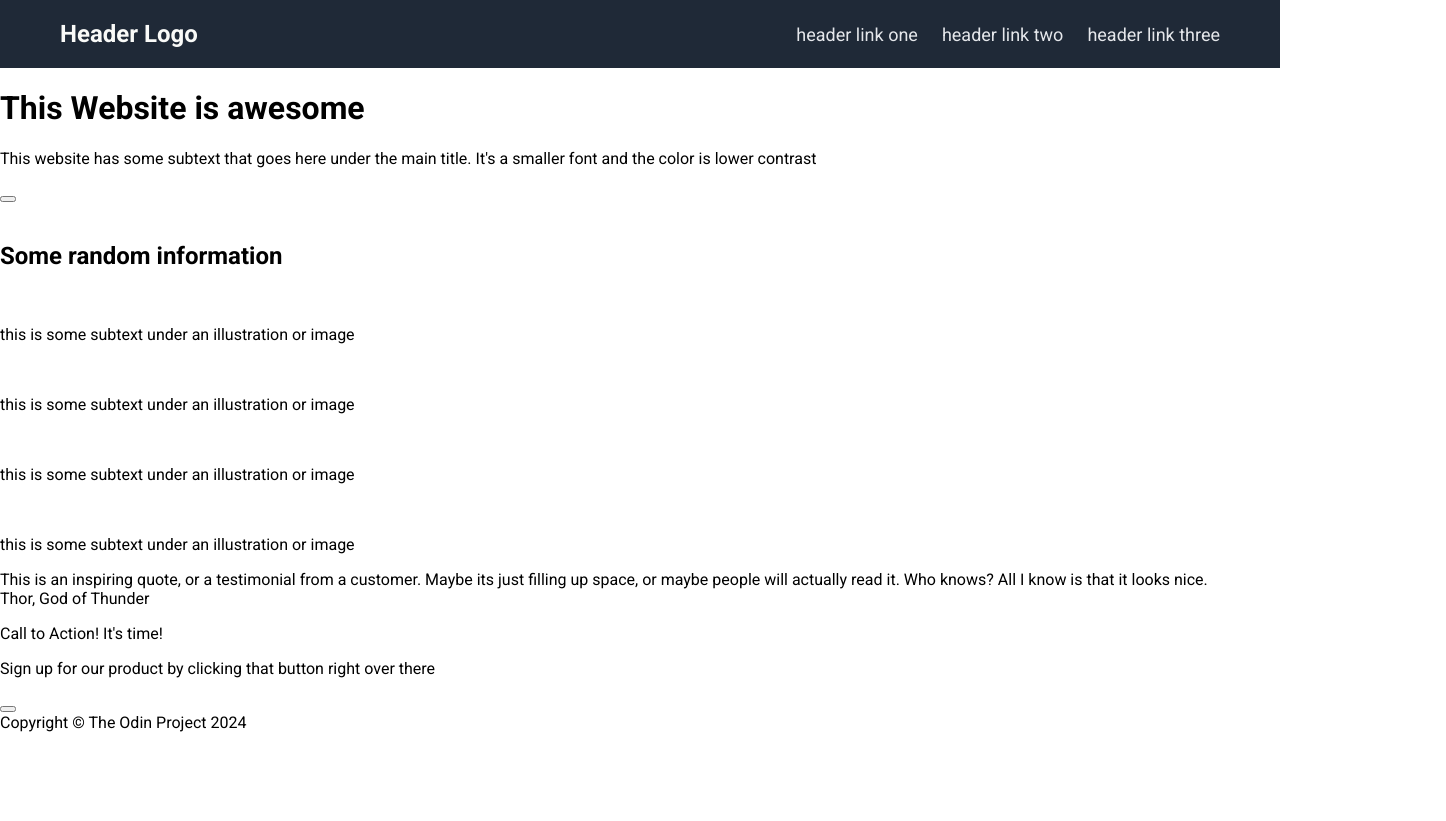
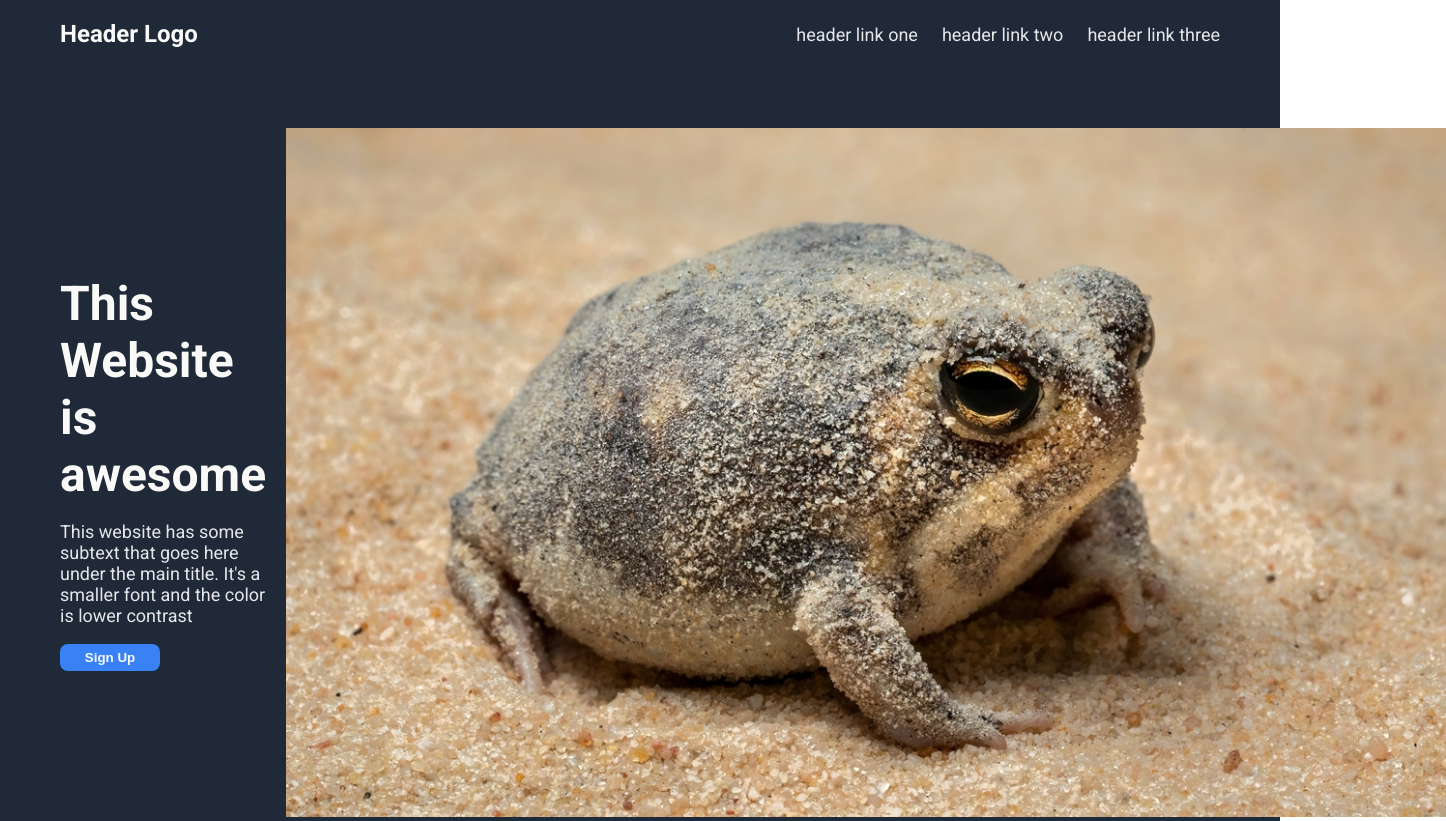
Before and after one commit to ahhhhhh-its-jakob/odin-landingpage, a plain HTML site: page index.html in a window 1280 px wide. Shown: the top 821 px of the page, 1446 px wide, since content can reach past the window. Before the commit the page ends 800 px from the top, so only its background shows below. Drawn offline with Linux system fonts and the light colour scheme.

Commit message:
add the css for the hero section
i added the first bit of styling for the hero section, im having some
trouble getting the img to sit the way i want at the moment though4

```diff
--- a/index.html
+++ b/index.html
@@ -23,9 +23,9 @@
         <div class="hero-info">
             <h1>This Website is awesome</h1>
             <p>This website has some subtext that goes here under the main title. It's a smaller font and the color is lower contrast</p>
-            <button class="btn-signup"></button>
+            <button class="btn-signup"> Sign Up </button>
         </div>
-        <img src="" alt="">
+        <img src="images/lilfrogguy.jpg" alt="placeholder picture of a suspiciously round frog">
     </div>
 
     <div class="info-section">
--- a/styles.css
+++ b/styles.css
@@ -3,6 +3,8 @@ body{
     font-family: "Roboto", sans-serif;
     margin: 0;
 }
+
+/* Header Styling */
 
 header{
     display: flex;
@@ -34,3 +36,46 @@ a{
     color: #E5E7EB;
     text-decoration: none;
 }
+
+/* Hero Section Styling*/
+
+.hero-section{
+    display: flex;
+    background-color: #1F2937;
+    color:#F9FAF8;
+    padding: 60px 60px;
+    align-items: center;
+    gap: 20px;
+}
+
+.hero-info{
+    flex-grow: 1;
+    display: flex;
+    flex-direction: column;
+}
+
+h1{
+    margin: 0;
+    font-size: 48px;
+    font-weight: bolder;
+}
+
+img{
+    height: auto;
+    max-width: 100%;
+}
+
+.hero-info p{
+    font-size: 18px;
+    color:#E5E7EB;
+}
+
+button{
+    color:#F9FAF8;
+    background-color: #3882f6;
+    padding: 6px 10px;
+    border: none;
+    border-radius: 8px;
+    max-width: 100px;
+    font-weight: bold;
+}
```
Also changed, not shown: images/lilfrogguy.jpg (added).
